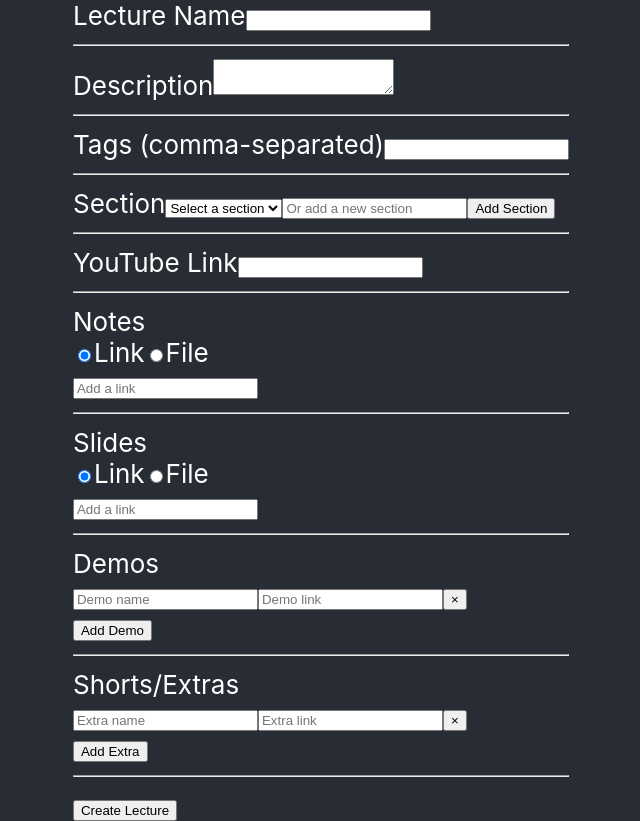
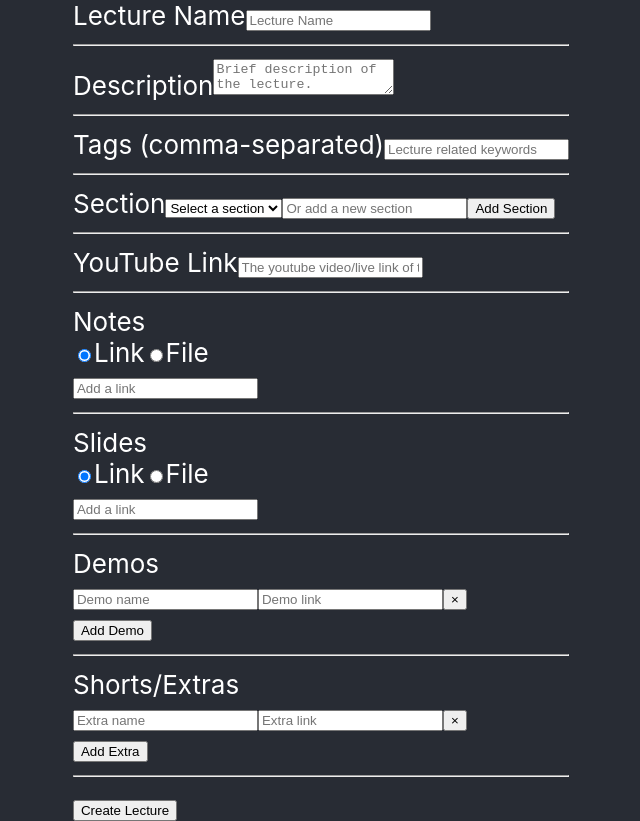
Before and after one commit to loayalsaid1/Testing-ProLearningHub, a React (Create React App) app in the folder front-end/: page / in a window 1280 px wide. Shown: the whole page, without its empty margins (319-959 px from the left). Built offline with nearby package versions, Linux system fonts and the light colour scheme; what imagekit-javascript would draw is missing.

Commit message:
Add placeholders to the inputs

```diff
--- a/front-end/src/components/CreateLectureForm/CreateLectureForm.jsx
+++ b/front-end/src/components/CreateLectureForm/CreateLectureForm.jsx
@@ -145,6 +145,7 @@ const handleAddExtra = () => setExtras([...extras, { name: '', link: '' }]);
         name='name'
         type="text"
         value={name}
+        placeholder='Lecture Name'
         onChange={(e) => setName(e.target.value)}
         required
       />
@@ -155,6 +156,7 @@ const handleAddExtra = () => setExtras([...extras, { name: '', link: '' }]);
         id='description'
         name='description'
         value={description}
+        placeholder="Brief description of the lecture."
         onChange={(e) => setDescription(e.target.value)}
         required
       />
@@ -164,6 +166,7 @@ const handleAddExtra = () => setExtras([...extras, { name: '', link: '' }]);
       <input
         type="text"
         value={tags}
+        placeholder="Lecture related keywords"
         onChange={(e) => setTags(e.target.value)}
       />
       <hr />
@@ -196,6 +199,7 @@ const handleAddExtra = () => setExtras([...extras, { name: '', link: '' }]);
         name='videoLink'
         type="url"
         value={youtubeLink}
+        placeholder="The youtube video/live link of the lecture"
         onChange={(e) => setYoutubeLink(e.target.value)}
       />
       <hr />
```
